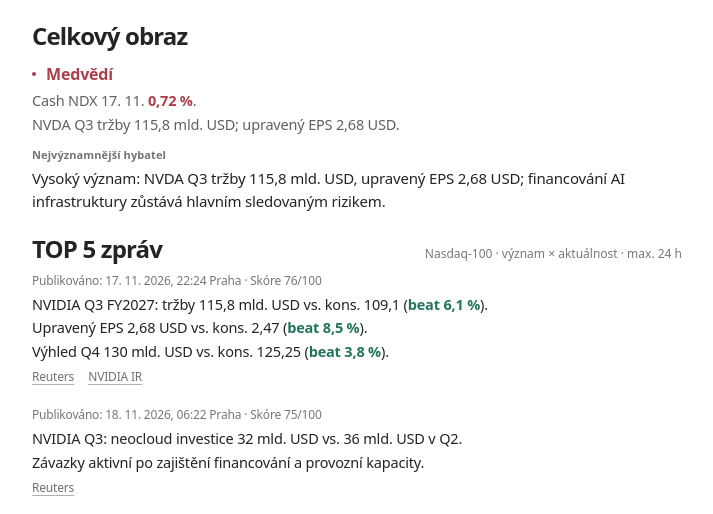
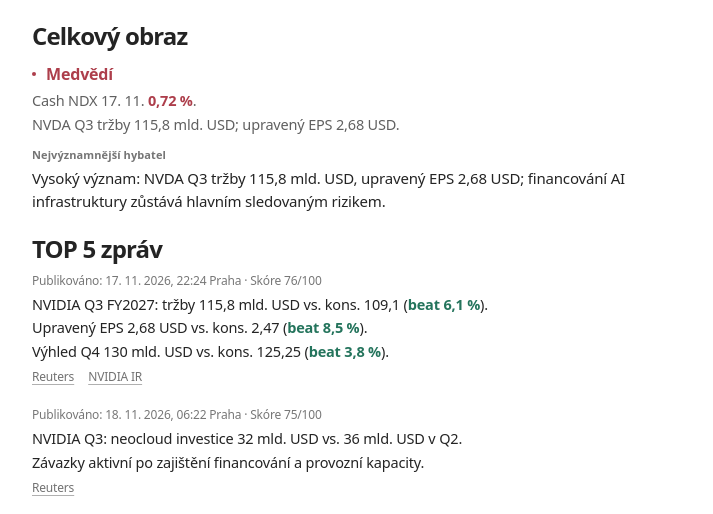
Before and after one commit to MichalMachalik/Nasdaq100-PAYandPRAY, a plain HTML site: page index.html in a window 1280 px wide. Shown: the part 262-776 px from the top of the page, without its empty margins (283-996 px from the left). Drawn offline with Linux system fonts and the light colour scheme.

Commit message:
Remove Top 5 news subtitle from dashboard

```diff
--- a/index.html
+++ b/index.html
@@ -479,7 +479,7 @@ body :is(h1,h2,h3,p,div,span,small,strong,button,a,table,th,td,time,summary,labe
   <a class="futures-provider" href="https://finance.yahoo.com/quote/NQ=F/" target="_blank" rel="noopener noreferrer">Zdroj futures dat</a>
 </div>
 <section class="section"><h2 class="sectiontitle">Celkový obraz</h2><div class="flowline"><div><div id="sentiment" class="status neutral">Čeká na vyhodnocení</div><p id="sentiment-reason" class="notice">Průběžné hodnocení trhu.</p></div><div><div class="mini-title">Nejvýznamnější hybatel</div><div id="driver" class="text-body empty">Zatím nezveřejněno</div></div></div></section>
-<section class="section"><h2 class="sectiontitle">TOP 5 zpráv <small>Nasdaq-100 · význam × aktuálnost · max. 24 h</small></h2><div id="news" class="empty">Čeká na první report.</div></section>
+<section class="section"><h2 class="sectiontitle">TOP 5 zpráv</h2><div id="news" class="empty">Čeká na první report.</div></section>
 <section class="section"><h2 class="sectiontitle">Makroekonomika</h2><div id="macro" class="empty">Nejsou zveřejněna data</div></section>
 
 <section class="section"><h2 class="sectiontitle">Výhled</h2><div class="forecastgrid"><div class="forecast"><div class="label">Návrat na historické maximum / 6 měsíců</div><strong id="forecast-ath" class="green">—</strong><div id="forecast-ath-reason" class="detail">Čeká na aktualizaci</div></div><div class="forecast"><div class="label">Další možný propad / 1–3 měsíce</div><strong id="forecast-down" class="red">—</strong><div id="forecast-down-points" class="forecast-points">—</div><div id="forecast-down-reason" class="detail">Čeká na aktualizaci</div></div></div><div style="margin-top:22px"><div class="mini-title">Nejbližší katalyzátor</div><div id="catalyst" class="empty">Zatím nezveřejněno</div></div></section>
```
